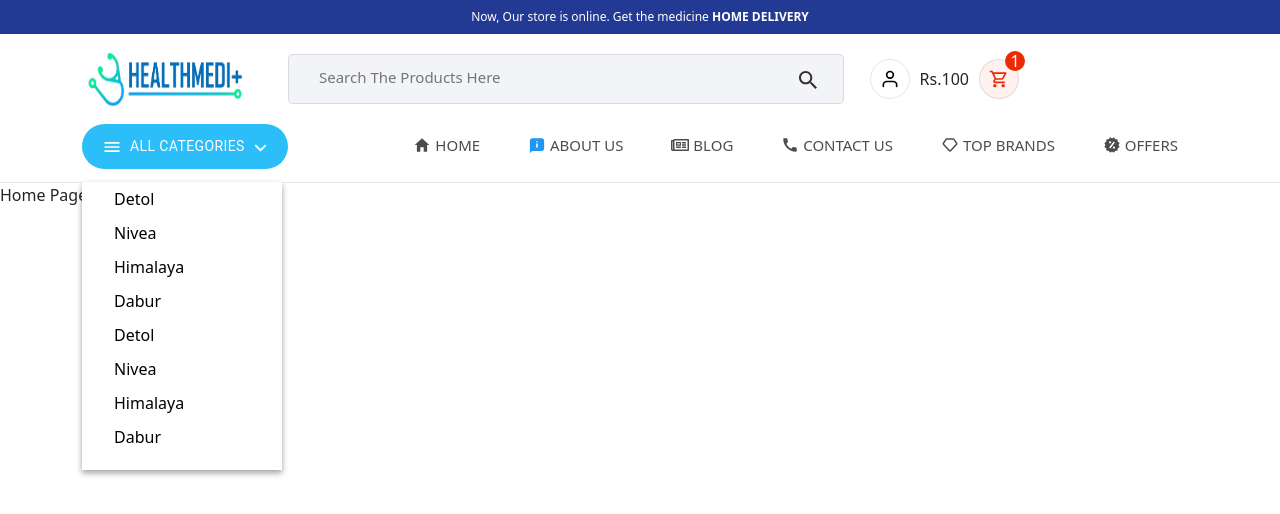
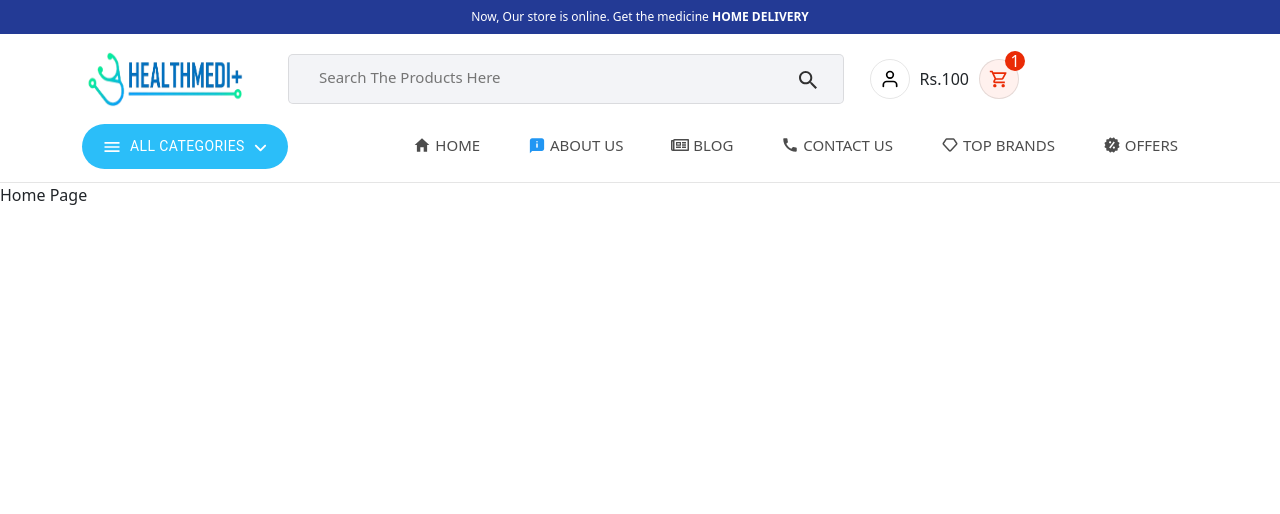
Before and after one commit to TilottamZope/medical_site, a React (Vite) app: page / in a window 1280 px wide. Shown: the top 514 px of the page. Built offline with nearby package versions, Linux system fonts and the light colour scheme; no server answers.

Commit message:
Changes in css folder

```diff
--- a/src/App.jsx
+++ b/src/App.jsx
@@ -1,5 +1,4 @@
 import React, { createContext, useEffect, useState } from "react";
-import "./App.css";
 import { Route, Routes } from "react-router-dom";
 import Home from "./Pages/Home";
 import Header from "./Components/Header/Header";
--- a/src/Components/Header/Header.jsx
+++ b/src/Components/Header/Header.jsx
@@ -1,4 +1,5 @@
 import React, { useContext } from "react";
+import "./Header.css"
 import { Link } from "react-router-dom";
 import logo from "../../Assets/Logo.png";
 import CountryDropdown from "../CountryDropdown/CountryDropdown";
--- a/src/Components/Header/NavBar/Navbar.jsx
+++ b/src/Components/Header/NavBar/Navbar.jsx
@@ -10,7 +10,7 @@
 import { FcAbout } from "react-icons/fc";
 import { FaRegNewspaper } from "react-icons/fa";
 const Navbar = () => {
-  const [isopenSidebarVal, setisopenSidebarVal]=useState(true);
+  const [isopenSidebarVal, setisopenSidebarVal]=useState(false);
 
   return (
     <div>
```
Also changed, not shown: src/Components/Header/Header.css (renamed from src/App.css).
